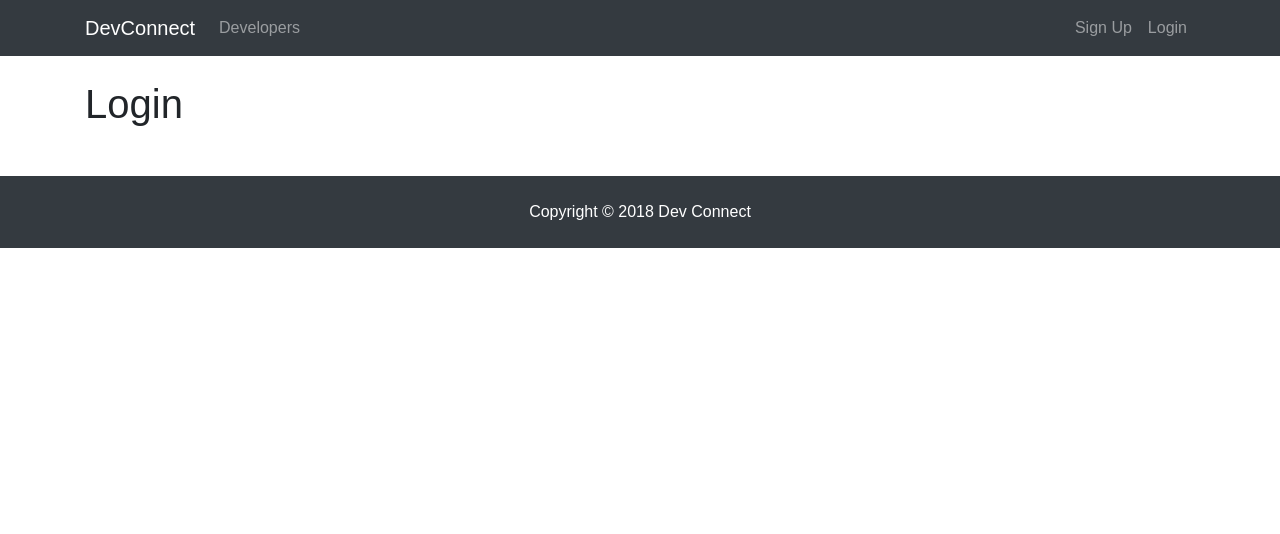
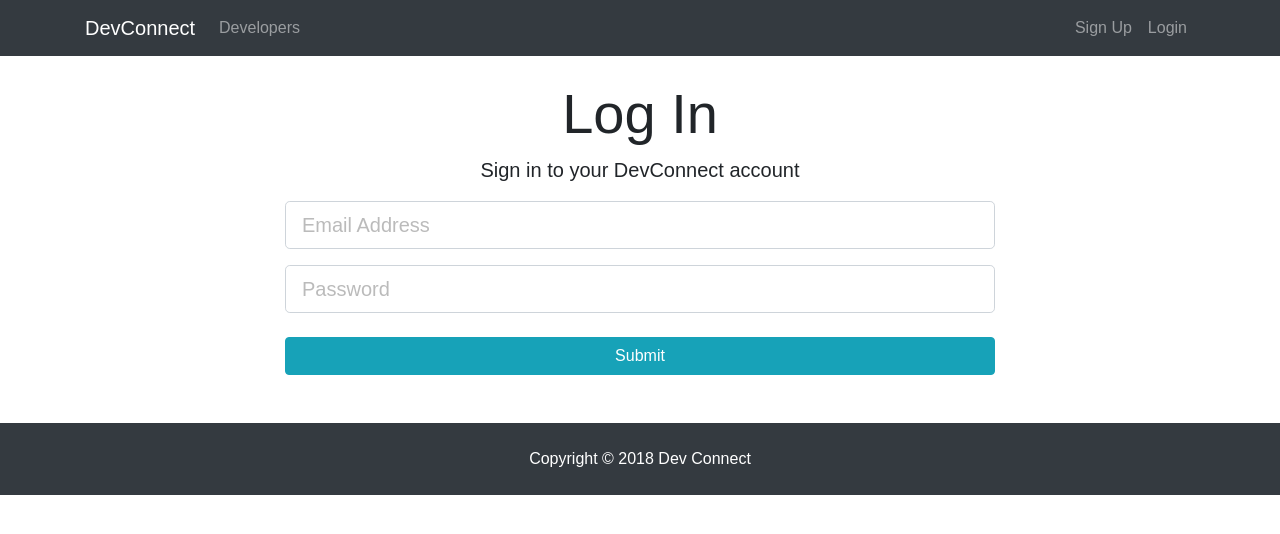
Before and after one commit to Pr1ncek/Dev-Connect, a React (Create React App) app in the folder dev-connect/client/: page /login in a window 1280 px wide. Shown: the top 534 px of the page. Built offline with nearby package versions, Linux system fonts and the light colour scheme.

Commit message:
register request to backend api

```diff
--- a/dev-connect/client/package.json
+++ b/dev-connect/client/package.json
@@ -3,6 +3,7 @@
   "version": "0.1.0",
   "private": true,
   "dependencies": {
+    "axios": "^0.18.0",
     "react": "^16.4.2",
     "react-dom": "^16.4.2",
     "react-router-dom": "^4.3.1",
--- a/dev-connect/client/src/components/auth/Login.js
+++ b/dev-connect/client/src/components/auth/Login.js
@@ -1,10 +1,60 @@
 import React, { Component } from 'react';
 
 class Login extends Component {
+  constructor() {
+    super();
+    this.state = {
+      email: '',
+      password: '',
+      errors: {}
+    };
+  }
+
+  onChange = e => {
+    this.setState({ [e.target.name]: e.target.value });
+  };
+
+  onSubmit = e => {
+    e.preventDefault();
+    console.log(this.state);
+  };
+
   render() {
     return (
-      <div>
-        <h1>Login</h1>
+      <div className="login">
+        <div className="container">
+          <div className="row">
+            <div className="col-md-8 m-auto">
+              <h1 className="display-4 text-center">Log In</h1>
+              <p className="lead text-center">
+                Sign in to your DevConnect account
+              </p>
+              <form onSubmit={this.onSubmit}>
+                <div className="form-group">
+                  <input
+                    type="email"
+                    className="form-control form-control-lg"
+                    placeholder="Email Address"
+                    name="email"
+                    value={this.state.email}
+                    onChange={this.onChange}
+                  />
+                </div>
+                <div className="form-group">
+                  <input
+                    type="password"
+                    className="form-control form-control-lg"
+                    placeholder="Password"
+                    name="password"
+                    value={this.state.password}
+                    onChange={this.onChange}
+                  />
+                </div>
+                <input type="submit" className="btn btn-info btn-block mt-4" />
+              </form>
+            </div>
+          </div>
+        </div>
       </div>
     );
   }
--- a/dev-connect/client/src/components/auth/Register.js
+++ b/dev-connect/client/src/components/auth/Register.js
@@ -1,4 +1,5 @@
 import React, { Component } from 'react';
+import axios from 'axios';
 
 class Register extends Component {
   constructor() {
@@ -7,22 +8,30 @@
       name: '',
       email: '',
       password: '',
-      password2: '',
+      confirmedPassword: '',
       errors: {}
     };
-
-    this.onChange = this.onChange.bind(this);
-    this.onSubmit = this.onSubmit.bind(this);
   }
 
-  onChange(e) {
+  onChange = e => {
     this.setState({ [e.target.name]: e.target.value });
-  }
+  };
 
-  onSubmit(e) {
+  onSubmit = e => {
     e.preventDefault();
-    console.log(this.state);
-  }
+    const newUser = {
+      name: this.state.name,
+      email: this.state.email,
+      password: this.state.password,
+      confirmedPassword: this.state.confirmedPassword
+    };
+    axios
+      .post('/api/auth/register', newUser)
+      .then(response => {
+        console.log(response.data);
+      })
+      .catch(err => console.log(err.response.data));
+  };
 
   render() {
     return (
@@ -68,8 +77,8 @@
                     type="password"
                     className="form-control form-control-lg"
                     placeholder="Confirm Password"
-                    name="password2"
-                    value={this.state.password2}
+                    name="confirmedPassword"
+                    value={this.state.confirmedPassword}
                     onChange={this.onChange}
                   />
                 </div>
```
